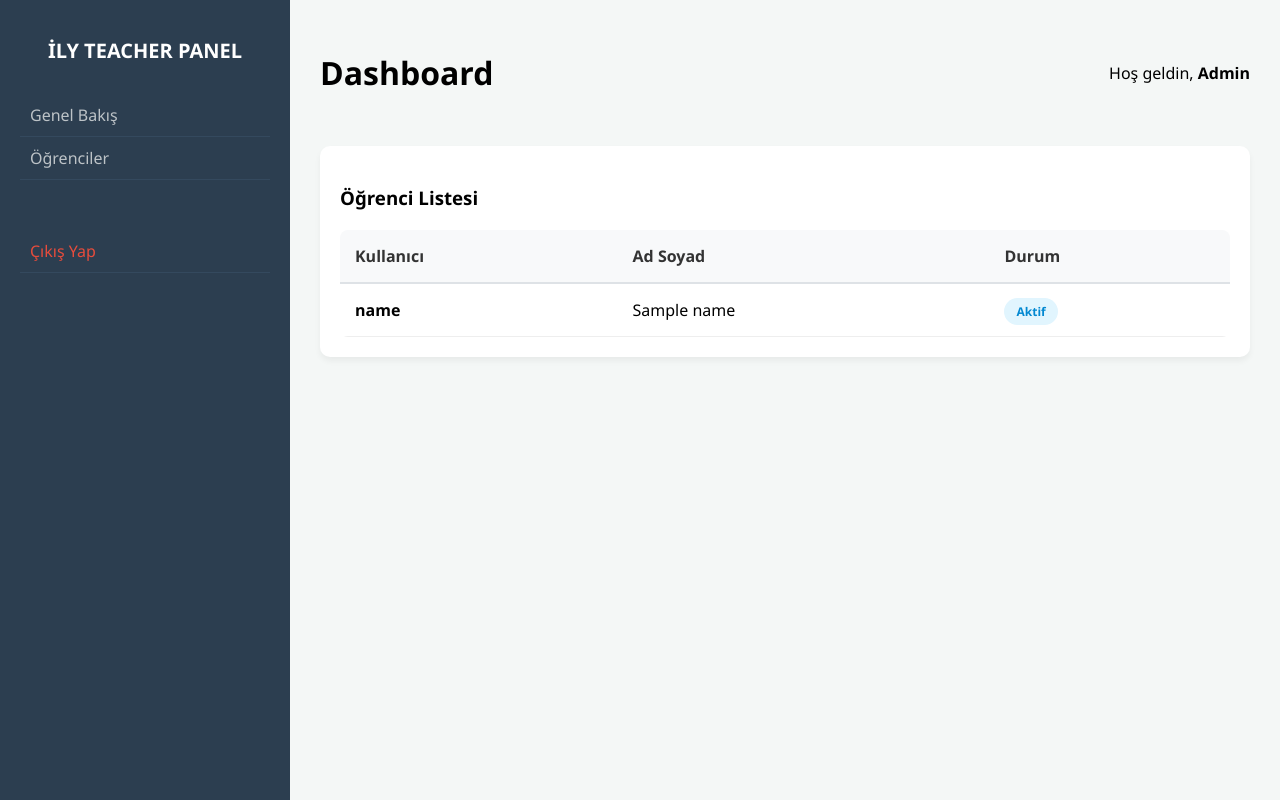
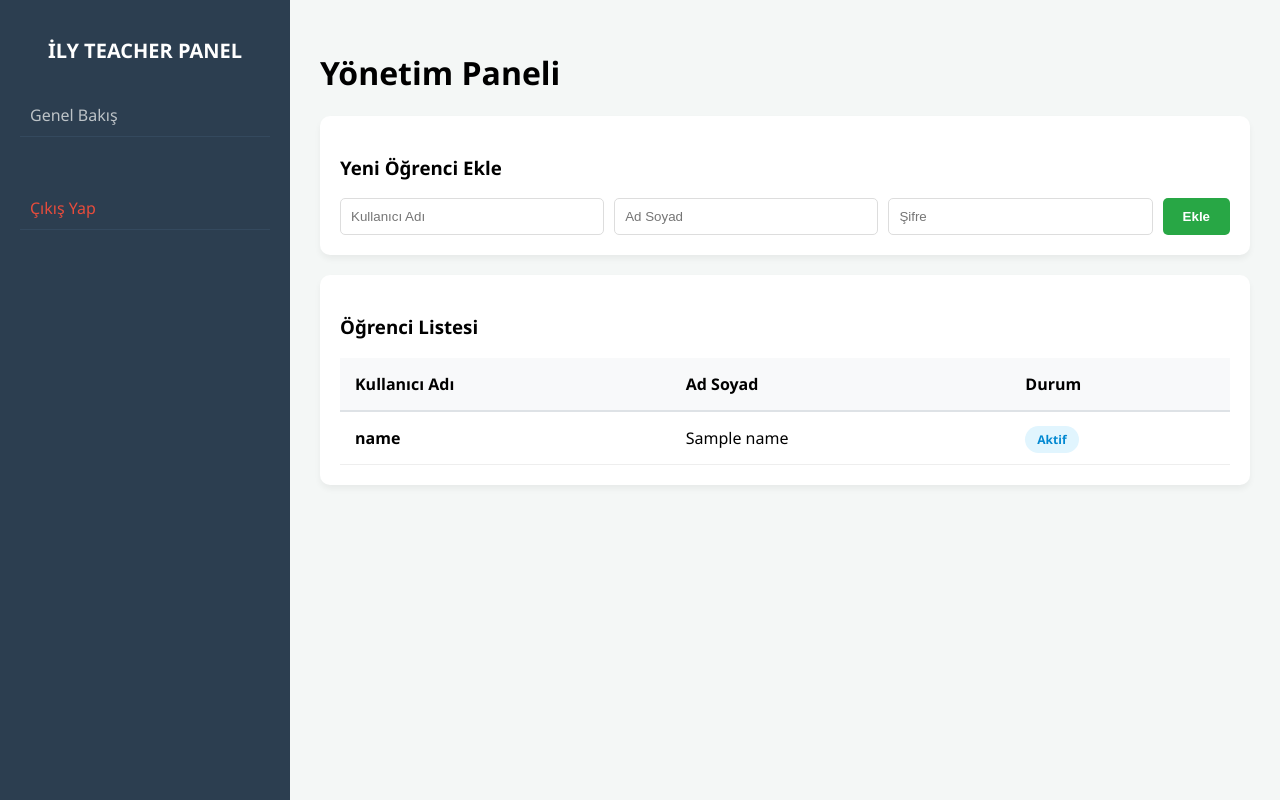
Before and after one commit to sintuvez31-web/ders-site, a Flask app: page /admin in a window 1280 px wide. Run offline with Flask 3, Linux system fonts and the light colour scheme; the visitor is signed in with stand-in values (Sample User, id 1); a database or web service that is not in the repository returns one stand-in record (values such as "Sample title"); data that the repository does not hold is empty.

Commit message:
Update admin.html

```diff
--- a/templates/admin.html
+++ b/templates/admin.html
@@ -2,6 +2,7 @@
 <html lang="tr">
 <head>
     <meta charset="UTF-8">
+    <meta name="viewport" content="width=device-width, initial-scale=1.0">
     <title>İLY TEACHER - Yönetim Paneli</title>
     <style>
         :root { --primary: #2c3e50; --accent: #3498db; --bg: #f4f7f6; }
@@ -15,17 +16,17 @@
 
         /* Main Content */
         .main { margin-left: 290px; padding: 30px; width: calc(100% - 320px); }
-        .header { display: flex; justify-content: space-between; align-items: center; margin-bottom: 30px; }
+        .card { background: white; padding: 20px; border-radius: 10px; box-shadow: 0 4px 6px rgba(0,0,0,0.05); margin-bottom: 20px; }
 
-        /* Kartlar */
-        .card { background: white; padding: 20px; border-radius: 10px; box-shadow: 0 4px 6px rgba(0,0,0,0.05); }
+        /* Form */
+        input { padding: 10px; border: 1px solid #ddd; border-radius: 5px; width: 100%; box-sizing: border-box; }
+        button { background: #28a745; color: white; border: none; padding: 10px 20px; border-radius: 5px; cursor: pointer; font-weight: bold; }
+        button:hover { background: #218838; }
 
         /* Tablo */
-        table { width: 100%; border-collapse: collapse; margin-top: 20px; background: white; border-radius: 8px; overflow: hidden; }
-        th { background: #f8f9fa; padding: 15px; text-align: left; border-bottom: 2px solid #dee2e6; color: #333; }
+        table { width: 100%; border-collapse: collapse; margin-top: 10px; }
+        th { background: #f8f9fa; padding: 15px; text-align: left; border-bottom: 2px solid #dee2e6; }
         td { padding: 15px; border-bottom: 1px solid #eee; }
-        tr:hover { background: #fdfdfd; }
-
         .badge { background: #e1f5fe; color: #0288d1; padding: 5px 12px; border-radius: 20px; font-size: 12px; font-weight: bold; }
     </style>
 </head>
@@ -33,15 +34,21 @@
 
 <div class="sidebar">
     <h2>İLY TEACHER PANEL</h2>
-    <a href="#">Genel Bakış</a>
-    <a href="#">Öğrenciler</a>
+    <a href="/admin">Genel Bakış</a>
     <a href="/logout" style="color: #e74c3c; margin-top: 50px;">Çıkış Yap</a>
 </div>
 
 <div class="main">
-    <div class="header">
-        <h1>Dashboard</h1>
-        <p>Hoş geldin, <strong>Admin</strong></p>
+    <h1>Yönetim Paneli</h1>
+
+    <div class="card">
+        <h3>Yeni Öğrenci Ekle</h3>
+        <form action="/add_student" method="POST" style="display: grid; grid-template-columns: 1fr 1fr 1fr auto; gap: 10px;">
+            <input type="text" name="username" placeholder="Kullanıcı Adı" required>
+            <input type="text" name="name" placeholder="Ad Soyad" required>
+            <input type="password" name="password" placeholder="Şifre" required>
+            <button type="submit">Ekle</button>
+        </form>
     </div>
 
     <div class="card">
@@ -49,12 +56,13 @@
         <table>
             <thead>
                 <tr>
-                    <th>Kullanıcı</th>
+                    <th>Kullanıcı Adı</th>
                     <th>Ad Soyad</th>
                     <th>Durum</th>
                 </tr>
             </thead>
             <tbody>
+                {% if students %}
                     {% for username, info in students.items() %}
                     <tr>
                         <td><strong>{{ username }}</strong></td>
@@ -62,6 +70,11 @@
                         <td><span class="badge">Aktif</span></td>
                     </tr>
                     {% endfor %}
+                {% else %}
+                    <tr>
+                        <td colspan="3" style="text-align:center; color: #888;">Henüz kayıtlı öğrenci yok.</td>
+                    </tr>
+                {% endif %}
             </tbody>
         </table>
     </div>
```
Lines whose indentation alone changed are shown as unchanged.
